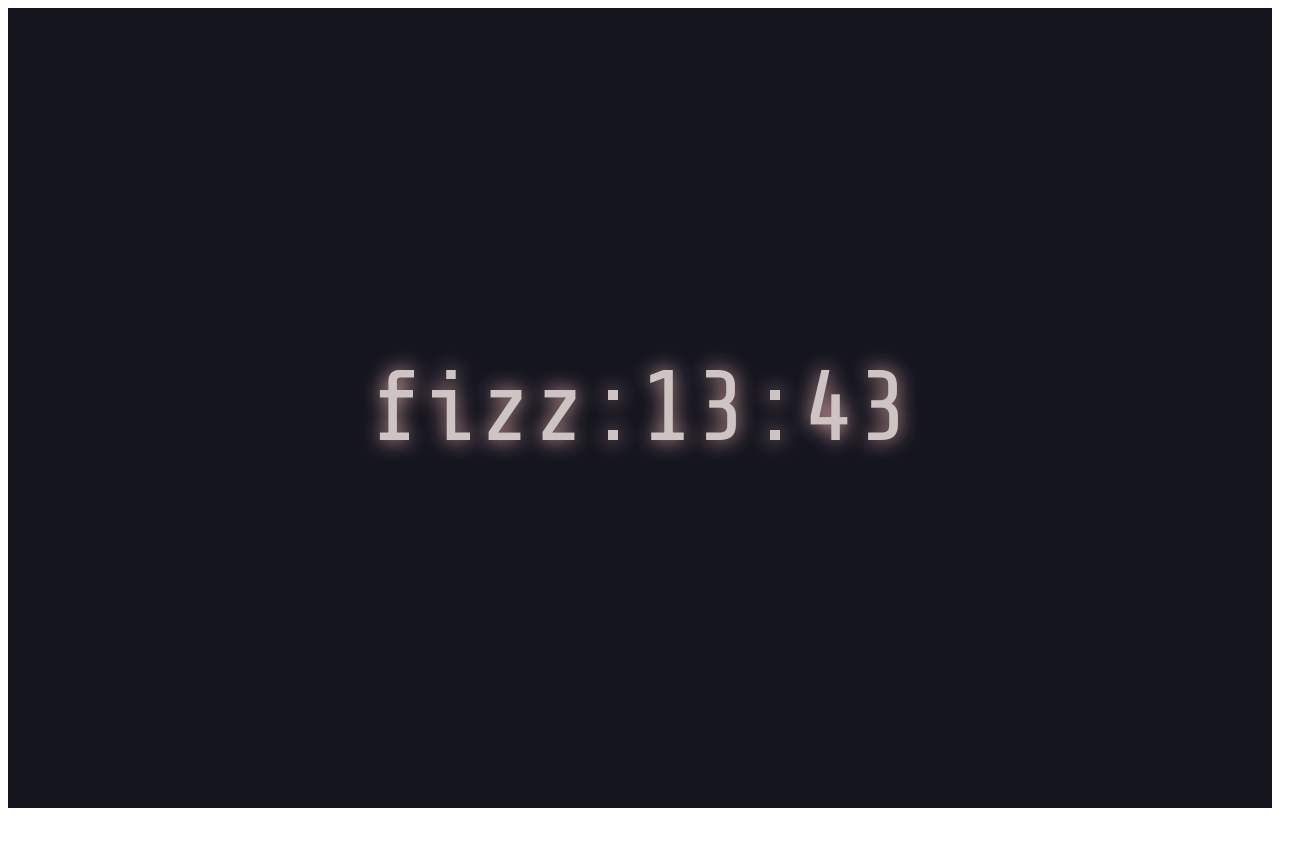
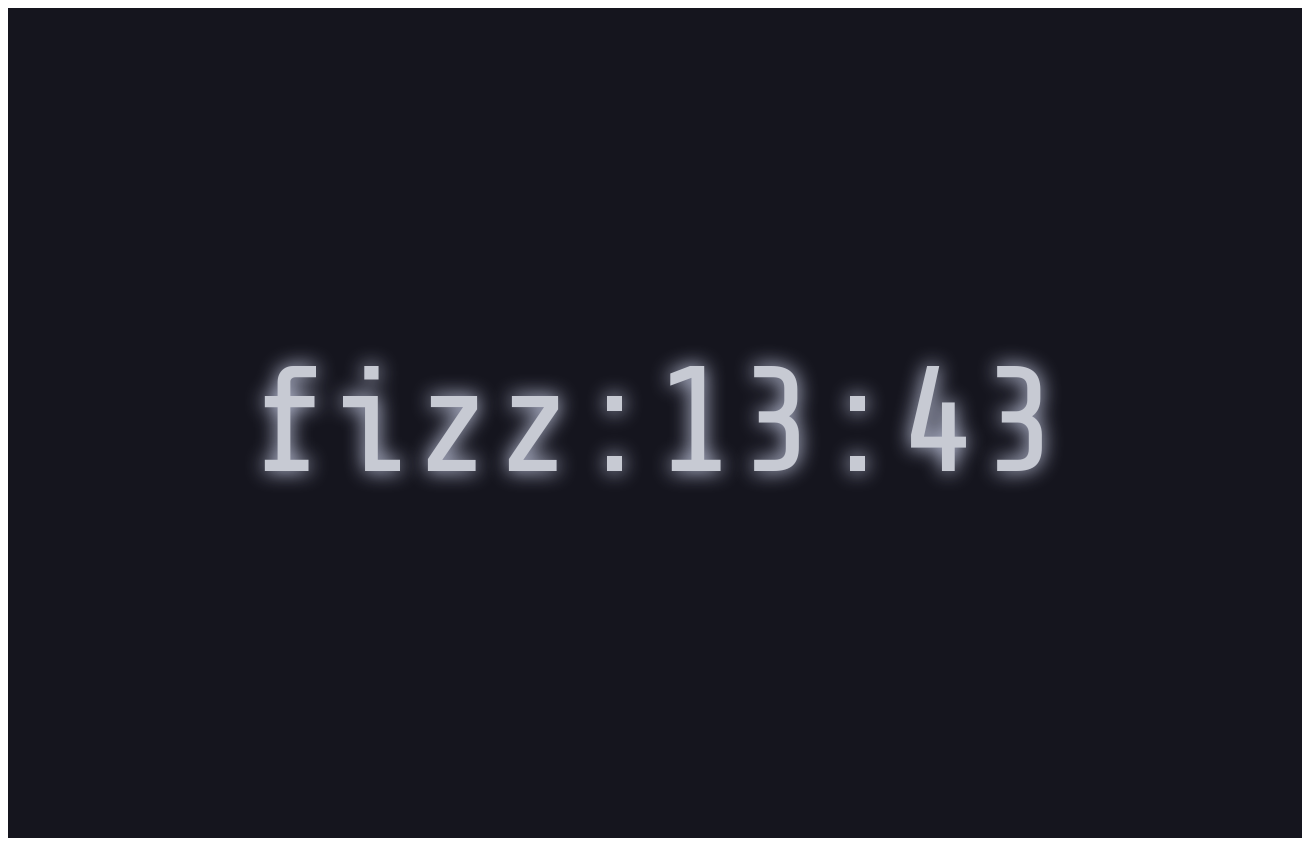
Before and after one commit to Mumi0822/FizzBuzzclock, a plain HTML site: page firstapp/sorce/index.html in a window 1280 px wide. Shown: the whole page, 1302 px wide, since content can reach past the window. Before the commit the page ends 816 px from the top, so only its background shows below. Drawn offline with nearby package versions, Linux system fonts and the light colour scheme.

Commit message:
一応完成

```diff
--- a/firstapp/sorce/style.css
+++ b/firstapp/sorce/style.css
@@ -9,19 +9,20 @@
   align-items: center;
   justify-content: center;
   text-align: center;
+  padding: 15px;
 }
 
 /* 時計の共通スタイル */
 .clock {
   font-family: 'Share Tech Mono', monospace;
-  color: #cfc4c4;
-  text-shadow: 0 0 20px #e6afaf;
+  color: #c7cad3;
+  text-shadow: 0 0 20px #d4daf3;
   line-height: 1.2;
   text-align: center;
 }
 /* 時間のスタイル */
 .clock-time {
-  font-size: 100px;
+  font-size: 150px;
 }
 
 /* 文字サイズ調整 */
```
